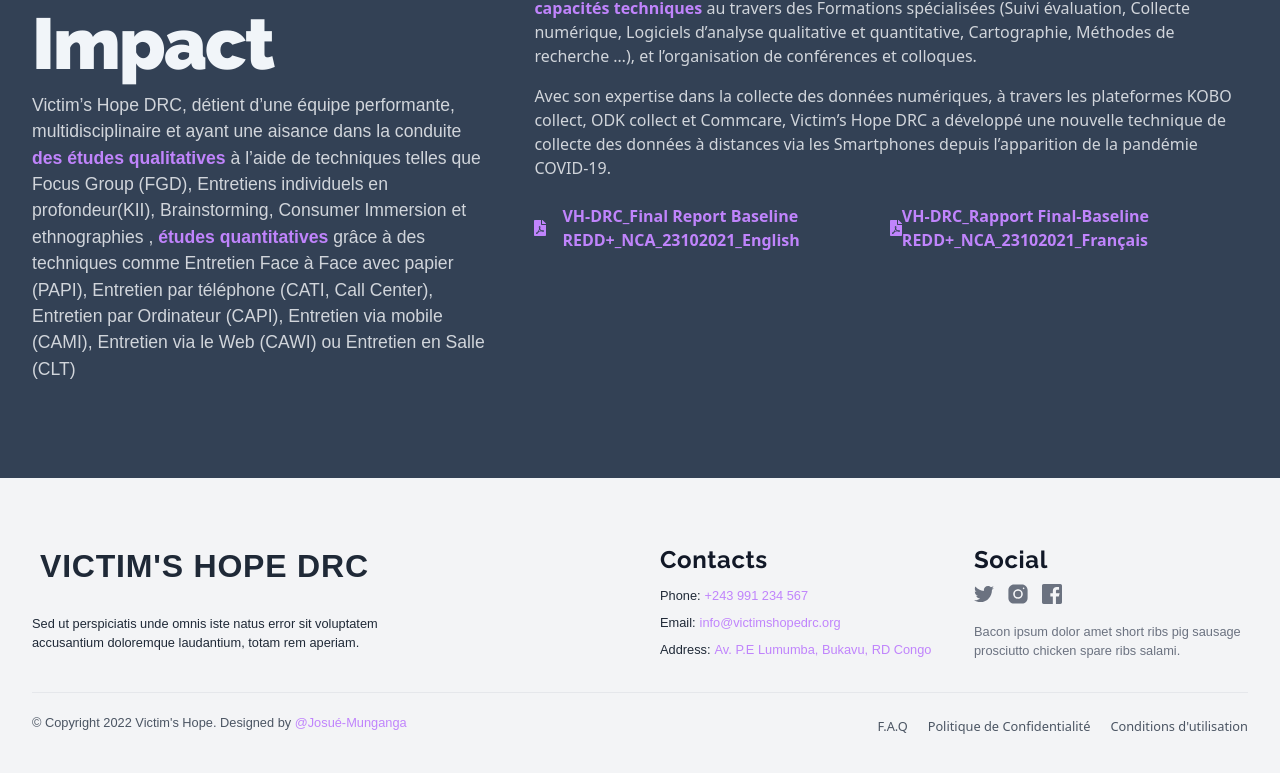
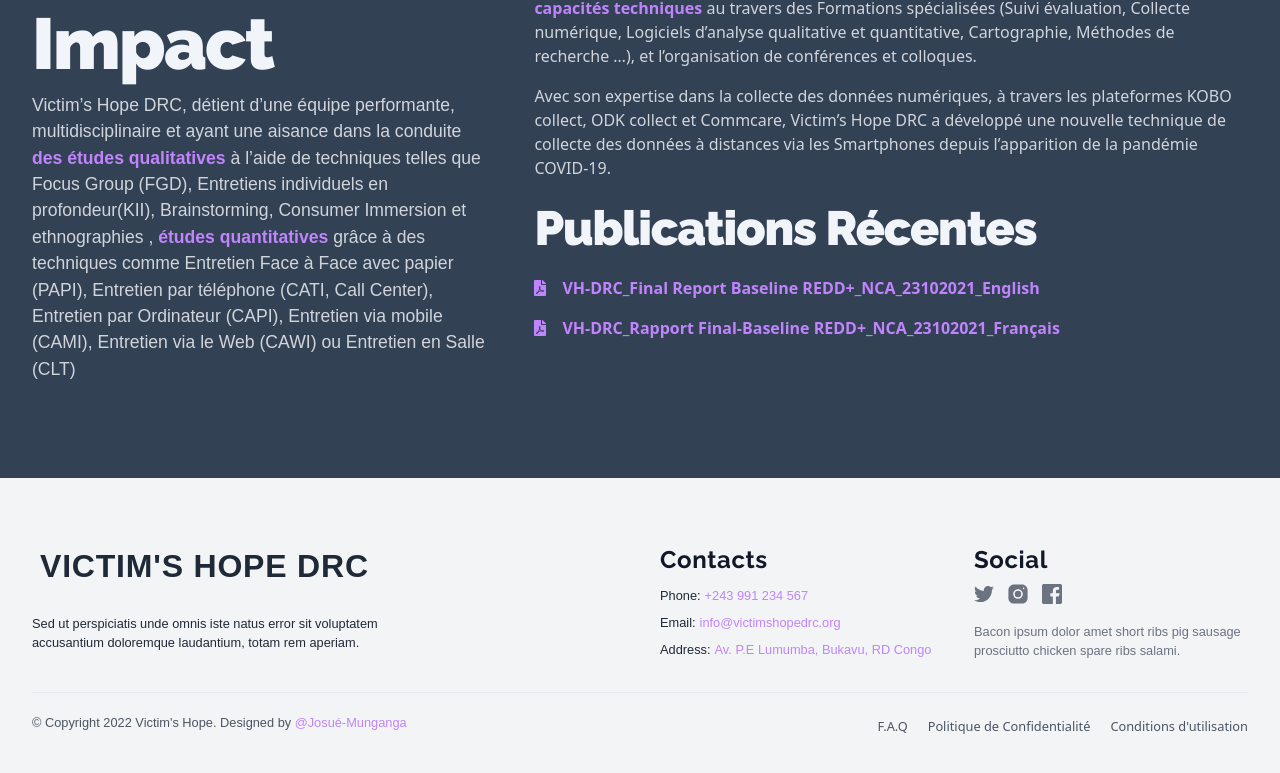
Before and after one commit to josumung999/victimshopedrc, a Next.js app: page /domaines in a window 1280 px wide. Shown: the part 1829-2602 px from the top of the page. Built offline with nearby package versions, Linux system fonts and the light colour scheme; a web font is replaced by a local one.

Commit message:
Fixed flex boxes issues on RSI component

```diff
--- a/components/Rsi.jsx
+++ b/components/Rsi.jsx
@@ -64,9 +64,12 @@ const Rsi = () => {
               des données à distances via les Smartphones depuis l’apparition de
               la pandémie COVID-19.
               </p>
-              <div className="flex items-center my-6">
+              <p className="mt-6 font-Raleway text-slate-100 text-xl font-extrabold leading-none tracking-tight lg:text-3xl">
+                Publications Récentes
+              </p>
+              <div className="flex flex-col items-start my-6">
                 <a
-                  className="mr-6 inline-flex items-center font-semibold text-purple-400 transition-colors duration-200 hover:text-purple-700"
+                  className="mb-4 inline-flex items-center font-semibold text-purple-400 transition-colors duration-200 hover:text-purple-700"
                   href="/reports/report-english.pdf"
                   target="_blank"
                   rel="noopener noreferrer"
@@ -74,12 +77,12 @@ const Rsi = () => {
                   <FontAwesomeIcon icon={faFilePdf} className="w-6 h-6 mr-4" /> VH-DRC_Final Report Baseline REDD+_NCA_23102021_English
                 </a>
                 <a
-                  className="mr-6 inline-flex items-center font-semibold text-purple-400 transition-colors duration-200 hover:text-purple-700"
+                  className="inline-flex items-center font-semibold text-purple-400 transition-colors duration-200 hover:text-purple-700"
                   href="/reports/report-french.pdf"
                   target="_blank"
                   rel="noopener noreferrer"
                 >
-                  <FontAwesomeIcon icon={faFilePdf} className="w-6 h-6" /> VH-DRC_Rapport Final-Baseline REDD+_NCA_23102021_Français
+                  <FontAwesomeIcon icon={faFilePdf} className="w-6 h-6 mr-4" /> VH-DRC_Rapport Final-Baseline REDD+_NCA_23102021_Français
                 </a>
               </div>
             </div>
```
